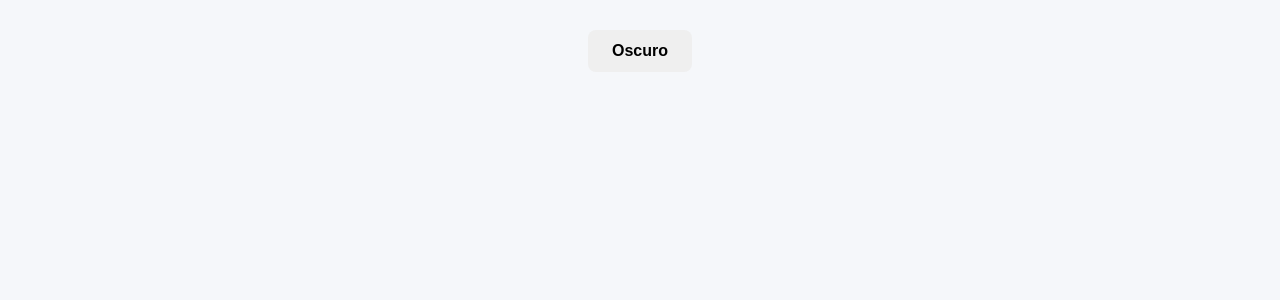
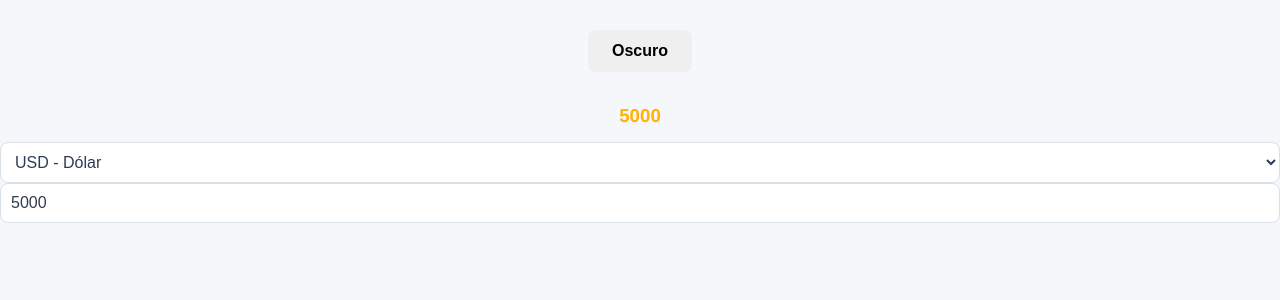
Before and after one commit to Jhojan98/UrbanRideProject, a Vue app in the folder frontend/: page / in a window 1280 px wide. Shown: the top 300 px of the page. Built offline with nearby package versions, Linux system fonts and the light colour scheme.

Commit message:
idea de colores para el saldo

```diff
--- a/frontend/src/App.vue
+++ b/frontend/src/App.vue
@@ -5,12 +5,15 @@
     <ToggleTheme />
   </nav>
   <router-view/>
+  <BalanceComponent/>
 
 </template>
 
 <script setup lang="ts">
 
+import BalanceComponent from './components/BalanceComponent.vue';
 import ToggleTheme from './components/ToggleTheme.vue';
+BalanceComponent
 </script>
 
 <style lang="scss">
--- /dev/null
+++ b/frontend/src/components/BalanceComponent.vue
@@ -0,0 +1,43 @@
+<template>
+  <div id="balance">
+    <!-- El color del monto cambia según su valor -->
+    <h3 :class="balanceClass">{{ amount }}</h3>
+    <select name="currency" id="currency">
+      <option v-for="c in currencies" :key="c.code" :value="c.code">
+        {{ c.code }} - {{ c.name }}
+      </option>
+    </select>
+    <input type="test" v-model="amount" />
+  </div>
+</template>
+
+<script lang="ts" setup>
+import { ref, Ref, computed } from 'vue'
+
+const amount: Ref<number> = ref(5000);
+
+const currencies = [
+  { code: 'USD', name: 'Dólar' },
+  { code: 'EUR', name: 'Euro' },
+  { code: 'COP', name: 'Peso colombiano' },
+]
+
+/**
+ * Clase CSS que indica el estado del saldo.
+ * > 20000   → positivo
+ * 0‑20000  → bajo
+ * < 0      → negativo
+ */
+const balanceClass = computed(() => {
+  if (amount.value >= 20000) return 'balance-positive';
+  if (amount.value >= 0) return 'balance-low';
+  return 'balance-negative';
+});
+</script>
+
+<style scoped>
+/* Utiliza las variables de color definidas en global.scss */
+.balance-positive { color: var(--color-balance-positive); }
+.balance-low { color: var(--color-balance-low); }
+.balance-negative { color: var(--color-balance-negative); }
+</style>
--- a/frontend/src/styles/global.scss
+++ b/frontend/src/styles/global.scss
@@ -1,50 +1,61 @@
-/* Paleta de colores - Modo Claro */
+/* Color Palette - Light Mode */
 :root {
-  --color-verde-principal: #2E8B57;
-  --color-verde-claro: #57A86A;
-  --color-azul-principal: #3A7BD5;
-  --color-azul-claro: #5A95E3;
-  --color-gris-muy-claro: #F5F7FA;
-  --color-gris-claro: #D9E1E8;
-  --color-gris-medio: #A0A9B8;
-  --color-gris-oscuro: #2F3B52;
-  --color-blanco: #FFFFFF;
-  --color-negro: #000000;
-  --color-rojo-alerta: #E14C4C;
+  --color-green-main: #2E8B57;
+  --color-green-light: #57A86A;
+  --color-blue-main: #3A7BD5;
+  --color-blue-light: #5A95E3;
+  --color-gray-very-light: #F5F7FA;
+  --color-gray-light: #D9E1E8;
+  --color-gray-medium: #A0A9B8;
+  --color-gray-dark: #2F3B52;
+  --color-white: #FFFFFF;
+  --color-black: #000000;
+  --color-red-alert: #E14C4C;
 
-  /* Indicadores estados */
-  --color-bateria-alta: #4CAF50;
-  --color-bateria-media: #FFB300;
-  --color-bateria-baja: #E14C4C;
-  --color-candado-seguro: #2E8B57;
-  --color-candado-alerta: #E14C4C;
-  --color-iot-buena: #3A7BD5;
-  --color-iot-pérdida: #777777;
+  /* Status Indicators */
+  --color-battery-high: #4CAF50;
+  --color-battery-medium: #FFB300;
+  --color-battery-low: #E14C4C;
+  --color-lock-secure: #2E8B57;
+  --color-lock-alert: #E14C4C;
+  --color-iot-good: #3A7BD5;
+  --color-iot-loss: #777777;
 
-  /* Tipografía */
+  /* Battery status classes */
+  --color-battery-high: #4CAF50;
+  --color-battery-medium: #FFB300;
+  --color-battery-low: #E14C4C;
+
+    /* Battery status classes */
+  --color-balance-positive: #4CAF50;
+  --color-balance-low: #FFB300;
+  --color-balance-negative: #E14C4C;
+
+
+  /* Typography */
   --font-family-base: 'Segoe UI', Tahoma, Geneva, Verdana, sans-serif;
 
-  /* Otros */
-  --radio-bordes: 8px;
-  --espaciado-base: 16px;
+  /* Others */
+  --border-radius: 8px;
+  --base-spacing: 16px;
 }
 
-/* Paleta de colores - Modo Oscuro */
+/* Color Palette - Dark Mode */
 [data-theme="dark"] {
-  --color-verde-principal: #4CAF50;
-  --color-verde-claro: #66BB6A;
-  --color-azul-principal: #3366CC;
-  --color-azul-claro: #5C7AEA;
-  --color-gris-muy-claro: #181F2A;
-  --color-gris-claro: #2A3449;
-  --color-gris-medio: #8B97A8;
-  --color-gris-oscuro: #F5F7FA;
-  --color-blanco: #F5F7FA;
-  --color-negro: #000000;
-  --color-rojo-alerta: #D9534F;
+  --color-green-main: #4CAF50;
+  --color-green-light: #66BB6A;
+  --color-blue-main: #3366CC;
+  --color-blue-light: #5C7AEA;
+  --color-gray-very-light: #181F2A;
+  --color-gray-light: #2A3449;
+  --color-gray-medium: #8B97A8;
+  --color-gray-dark: #F5F7FA;
+  --color-white: #F5F7FA;
+  --color-black: #000000;
+  --color-red-alert: #D9534F;
 }
 
-/* Reset y base */
+/* Reset and base */
 * {
   box-sizing: border-box;
 }
@@ -52,22 +63,22 @@
 body {
   margin: 0;
   font-family: var(--font-family-base);
-  background-color: var(--color-gris-muy-claro);
-  color: var(--color-gris-oscuro);
+  background-color: var(--color-gray-very-light);
+  color: var(--color-gray-dark);
   line-height: 1.5;
 }
 
-/* Contenedores */
+/* Containers */
 .container {
   max-width: 1200px;
   margin: 0 auto;
-  padding: var(--espaciado-base);
+  padding: var(--base-spacing);
 }
 
-/* Botones */
+/* Buttons */
 button {
   cursor: pointer;
-  border-radius: var(--radio-bordes);
+  border-radius: var(--border-radius);
   border: none;
   padding: 12px 24px;
   font-weight: 600;
@@ -76,149 +87,153 @@ button {
 }
 
 button.primary {
-  background-color: var(--color-verde-principal);
-  color: var(--color-blanco);
+  background-color: var(--color-green-main);
+  color: var(--color-white);
 }
 
 button.primary:hover {
-  background-color: var(--color-verde-claro);
+  background-color: var(--color-green-light);
 }
 
 button.secondary {
-  background-color: var(--color-azul-principal);
-  color: var(--color-blanco);
+  background-color: var(--color-blue-main);
+  color: var(--color-white);
 }
 
 button.secondary:hover {
-  background-color: var(--color-azul-claro);
+  background-color: var(--color-blue-light);
 }
 
 button.disabled,
 button:disabled {
-  background-color: var(--color-gris-claro);
-  color: var(--color-gris-medio);
+  background-color: var(--color-gray-light);
+  color: var(--color-gray-medium);
   cursor: not-allowed;
 }
 
 /* Links */
 a {
-  color: var(--color-azul-principal);
+  color: var(--color-blue-main);
   text-decoration: none;
 }
 
 a:hover {
-  color: var(--color-azul-claro);
+  color: var(--color-blue-light);
 }
 
-/* Formularios */
+/* Forms */
 input,
 select,
 textarea {
   width: 100%;
   padding: 10px;
-  border: 1px solid var(--color-gris-claro);
-  border-radius: var(--radio-bordes);
+  border: 1px solid var(--color-gray-light);
+  border-radius: var(--border-radius);
   font-size: 16px;
-  color: var(--color-gris-oscuro);
-  background-color: var(--color-blanco);
+  color: var(--color-gray-dark);
+  background-color: var(--color-white);
   transition: border-color 0.3s ease;
 }
 
 input:focus,
 select:focus,
 textarea:focus {
-  border-color: var(--color-verde-principal);
+  border-color: var(--color-green-main);
   outline: none;
-  box-shadow: 0 0 0 3px var(--color-verde-claro);
+  box-shadow: 0 0 0 3px var(--color-green-light);
 }
 
-/* Textos */
+/* Texts */
 h1, h2, h3, h4, h5, h6 {
-  color: var(--color-gris-oscuro);
+  color: var(--color-gray-dark);
   margin: 0 0 12px 0;
 }
 
 p {
-  color: var(--color-gris-medio);
+  color: var(--color-gray-medium);
   margin: 0 0 16px 0;
 }
 
-/* Mapa y panel principal (ejemplo básico) */
+/* Map and main panel (basic example) */
 .map-container {
   width: 100%;
   height: 400px;
-  border-radius: var(--radio-bordes);
+  border-radius: var(--border-radius);
   overflow: hidden;
   box-shadow: 0 0 15px rgba(0,0,0,0.1);
-  margin-bottom: var(--espaciado-base);
+  margin-bottom: var(--base-spacing);
 }
 
-/* Indicadores estado */
+/* Status indicators */
 .status-indicator {
   display: inline-flex;
   align-items: center;
   padding: 6px 12px;
-  border-radius: var(--radio-bordes);
+  border-radius: var(--border-radius);
   font-weight: 600;
   font-size: 14px;
-  color: var(--color-blanco);
+  color: var(--color-white);
 }
 
-.status-bateria-alta { background-color: var(--color-bateria-alta); }
-.status-bateria-media { background-color: var(--color-bateria-media); }
-.status-bateria-baja { background-color: var(--color-bateria-baja); }
-.status-candado-seguro { background-color: var(--color-candado-seguro); }
-.status-candado-alerta { background-color: var(--color-candado-alerta); }
-.status-iot-buena { background-color: var(--color-iot-buena); }
-.status-iot-perdida { background-color: var(--color-iot-pérdida); }
+.status-battery-high { background-color: var(--color-battery-high); }
+.status-battery-medium { background-color: var(--color-battery-medium); }
+.status-battery-low { background-color: var(--color-battery-low); }
+.status-lock-secure { background-color: var(--color-lock-secure); }
+.status-lock-alert { background-color: var(--color-lock-alert); }
+.status-iot-good { background-color: var(--color-iot-good); }
+.status-iot-loss { background-color: var(--color-iot-loss); }
 
-/* Barra de progreso */
+.status-battery-high { background-color: var(--color-battery-high); }
+.status-battery-medium { background-color: var(--color-battery-medium); }
+.status-battery-low { background-color: var(--color-battery-low); }
+
+/* Progress bar */
 .progress-bar {
   width: 100%;
   height: 16px;
-  background-color: var(--color-gris-claro);
-  border-radius: var(--radio-bordes);
+  background-color: var(--color-gray-light);
+  border-radius: var(--border-radius);
   overflow: hidden;
   margin: 8px 0;
 }
 
 .progress-bar-fill {
   height: 100%;
-  background-color: var(--color-verde-principal);
+  background-color: var(--color-green-main);
   width: 50%;
   transition: width 0.4s ease;
 }
 
-/* Modos Claro/Oscuro: ejemplo para el body */
+/* Light/Dark modes: example for body */
 body[data-theme="dark"] {
-  background-color: var(--color-gris-muy-claro);
-  color: var(--color-gris-oscuro);
+  background-color: var(--color-gray-very-light);
+  color: var(--color-gray-dark);
 }
 
 body[data-theme="dark"] button.primary {
-  background-color: var(--color-verde-principal);
+  background-color: var(--color-green-main);
 }
 
 body[data-theme="dark"] button.primary:hover {
-  background-color: var(--color-verde-claro);
+  background-color: var(--color-green-light);
 }
 
 body[data-theme="dark"] input,
 body[data-theme="dark"] select,
 body[data-theme="dark"] textarea {
-  background-color: var(--color-gris-claro);
-  color: var(--color-blanco);
-  border-color: var(--color-gris-medio);
+  background-color: var(--color-gray-light);
+  color: var(--color-white);
+  border-color: var(--color-gray-medium);
 }
 
-/* Utilidades */
+/* Utilities */
 .text-center { text-align: center; }
 .mt-1 { margin-top: 8px; }
 .mt-2 { margin-top: 16px; }
 .mb-1 { margin-bottom: 8px; }
 .mb-2 { margin-bottom: 16px; }
 
-/* Responsive básico */
+/* Basic responsive */
 @media (max-width: 768px) {
   .container { padding: 12px; }
   button { font-size: 14px; padding: 10px 20px; }
```
